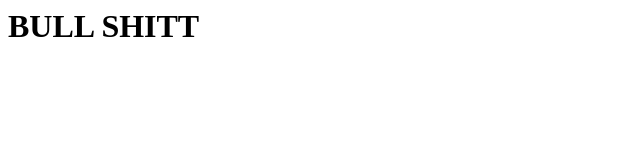
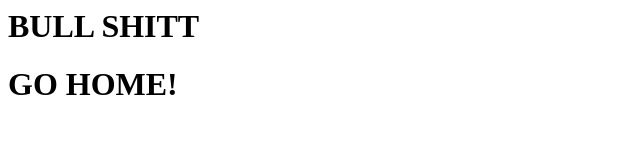
Before and after one commit to Nicholas-Huang713/git, a plain HTML site: page index.html in a window 1280 px wide. Shown: the whole page, without its empty margins (0-640 px from the left). Drawn offline with Linux system fonts and the light colour scheme.

Commit message:
peter changed

```diff
--- a/index.html
+++ b/index.html
@@ -1 +1,2 @@
 <h1>BULL SHITT</h1>
+<h1>GO HOME!</h1>
```
